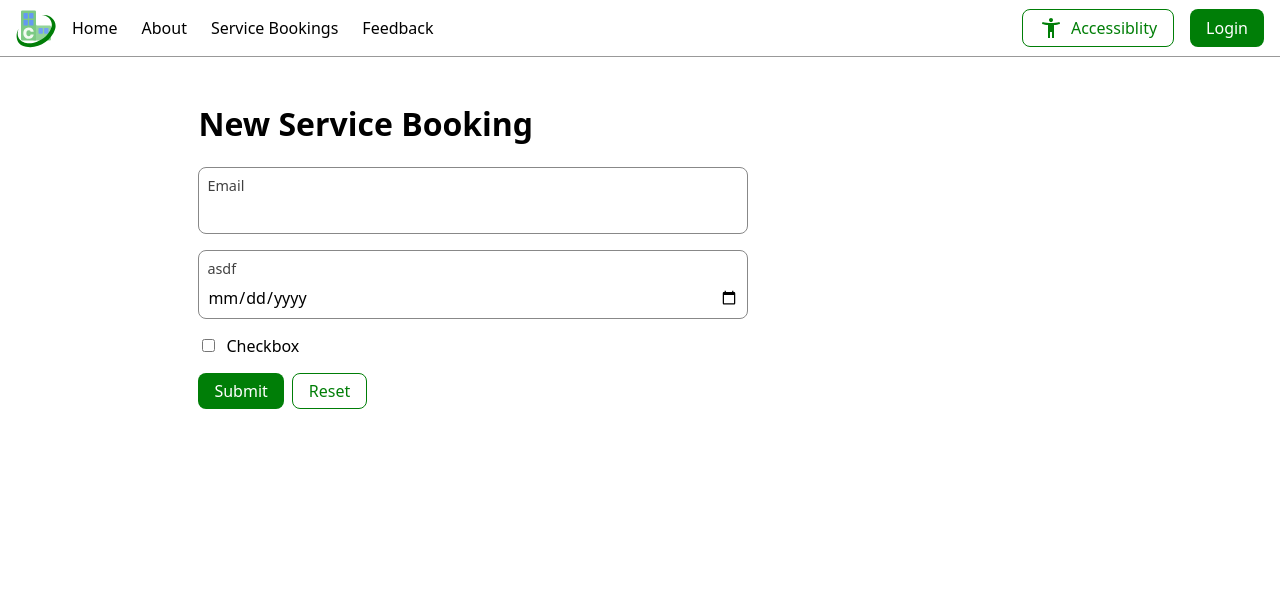
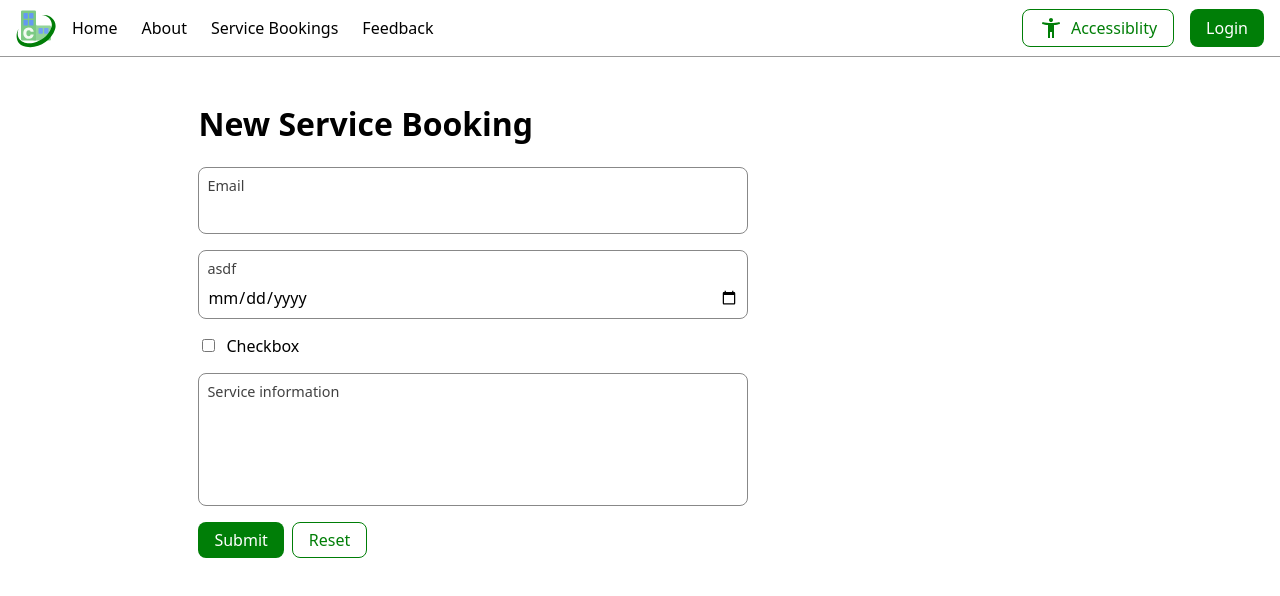
Before and after one commit to JamesRampling/CityLinkConnect, a Vue app: page /booking/0 in a window 1280 px wide. Shown: the top 596 px of the page. Built offline with nearby package versions, Linux system fonts and the light colour scheme.

Commit message:
Add input textarea component

```diff
--- /dev/null
+++ b/src/components/InputTextarea.vue
@@ -0,0 +1,77 @@
+<script setup lang="ts">
+import { generateRandomId } from '@/utils';
+
+// prettier-ignore
+withDefaults(
+  defineProps<{
+    id?: string,
+    type?: string,
+    name: string,
+    label: string,
+  }>(),
+  {
+    id: () => `input-${generateRandomId()}`,
+    type: 'text',
+  }
+);
+
+const model = defineModel<string>();
+
+function onInput(event: Event) {
+  const textarea = event.target;
+
+  if (textarea instanceof HTMLTextAreaElement) {
+    textarea.style.height = 'auto';
+    textarea.style.height = `${textarea.scrollHeight.toString()}px`;
+  }
+}
+</script>
+
+<template>
+  <div class="input-text">
+    <label :for="id">{{ label }}</label>
+    <textarea
+      :id="id"
+      ref="textareaElement"
+      v-model="model"
+      :type="type"
+      :name="name"
+      rows="4"
+      @input="onInput"
+    />
+  </div>
+</template>
+
+<style scoped>
+.input-text {
+  display: flex;
+  flex-direction: column;
+  background-color: var(--input-bgcolor);
+  border: 1px solid var(--input-border-color);
+  color: var(--input-color);
+  border-radius: var(--input-border-radius);
+  cursor: text;
+  max-width: 60ch;
+
+  > label {
+    user-select: none;
+    padding: var(--input-label-padding);
+    font-size: var(--input-label-font-size);
+    color: var(--input-label-color);
+  }
+
+  > textarea {
+    padding: var(--input-field-padding);
+    background: transparent;
+    color: inherit;
+    border: none;
+    outline: none;
+    resize: none;
+  }
+
+  &:focus-within {
+    border-color: var(--input-focus-border-color);
+    outline: var(--input-focus-outline);
+  }
+}
+</style>
--- a/src/routes/BookingFormView.vue
+++ b/src/routes/BookingFormView.vue
@@ -1,6 +1,7 @@
 <script setup lang="ts">
 import InputCheckbox from '@/components/InputCheckbox.vue';
 import InputText from '@/components/InputText.vue';
+import InputTextarea from '@/components/InputTextarea.vue';
 defineProps<{ serviceId: number }>();
 </script>
 
@@ -14,6 +15,8 @@ defineProps<{ serviceId: number }>();
 
       <InputCheckbox id="checkbox-input-2" name="asdf" label="Checkbox" />
 
+      <InputTextarea name="service-information" label="Service information" />
+
       <div class="button-row">
         <button type="submit" class="button-filled">Submit</button>
         <button type="reset" class="button-outlined">Reset</button>
```
